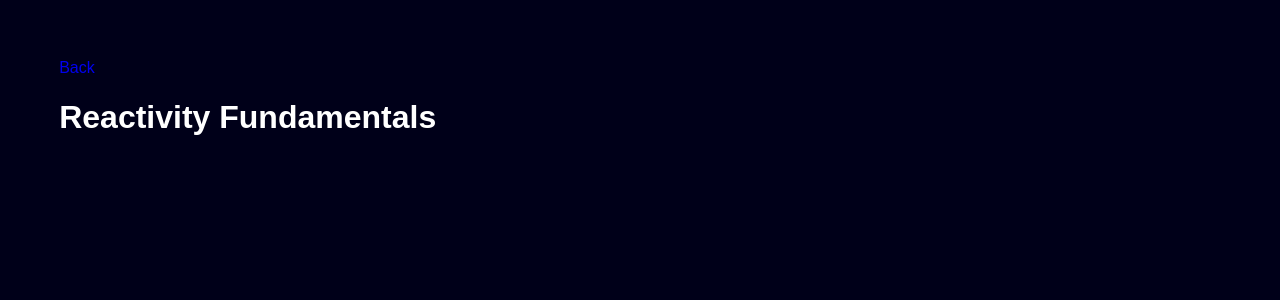
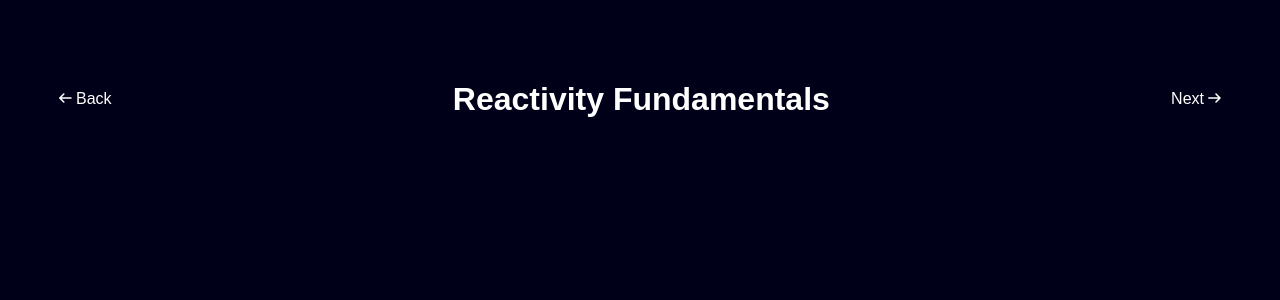
Before and after one commit to sam-yng/vue-feature-showcase, a Vue app: page /reactivity in a window 1280 px wide. Shown: the top 300 px of the page. Built offline with nearby package versions, Linux system fonts and the light colour scheme; the HTML template or start-up script is replaced by a standard one.

Commit message:
major navigation changes

```diff
--- a/package.json
+++ b/package.json
@@ -16,6 +16,9 @@
     "format": "prettier --write src/"
   },
   "dependencies": {
+    "@fortawesome/fontawesome-svg-core": "^7.1.0",
+    "@fortawesome/free-solid-svg-icons": "^7.1.0",
+    "@fortawesome/vue-fontawesome": "^3.1.2",
     "vue": "^3.5.22",
     "vue-router": "4"
   },
--- a/src/App.vue
+++ b/src/App.vue
@@ -1,6 +1,22 @@
 <script setup lang="ts">
-import { RouterView } from 'vue-router'
+import { RouterView, useRoute } from 'vue-router'
+import { computed } from 'vue'
 import NavButton from './components/NavButton.vue'
+import { routes } from './router'
+
+const route = useRoute()
+
+// Derive route order from router configuration
+const routeOrder = routes.map((r) => r.path)
+
+// Compute the next route
+const nextRoute = computed(() => {
+  const currentIndex = routeOrder.indexOf(route.path)
+  if (currentIndex === -1 || currentIndex === routeOrder.length - 1) {
+    return routeOrder[1] // No next route if current route not found or is last
+  }
+  return routeOrder[currentIndex + 1]
+})
 </script>
 
 <template>
@@ -14,12 +30,27 @@ import NavButton from './components/NavButton.vue'
     >
       <NavButton isReturn :href="href" :active="isActive" @click="navigate">Back</NavButton>
     </RouterLink>
-    <RouterView />
+    <RouterView class="content" />
+    <RouterLink
+      class="router-link"
+      :to="nextRoute!"
+      customer
+      v-slot="{ navigate, href, isActive }"
+      v-if="$route.path !== '/'"
+    >
+      <NavButton isNext :href="href" :active="isActive" @click="navigate">Next</NavButton>
+    </RouterLink>
   </main>
 </template>
 
-<style scoped>
+<style>
 .view {
   padding: 4vw;
+  display: flex;
+}
+.router-link {
+  text-decoration: none;
+  margin-top: auto;
+  margin-bottom: auto;
 }
 </style>
--- a/src/assets/main.css
+++ b/src/assets/main.css
@@ -1,5 +1,6 @@
 @import './base.css';
 
-.router-link {
-  text-decoration: none;
+.content {
+  margin-right: auto;
+  margin-left: auto;
 }
--- a/src/components/NavButton.vue
+++ b/src/components/NavButton.vue
@@ -1,8 +1,12 @@
 <script setup lang="ts">
+import { FontAwesomeIcon } from '@fortawesome/vue-fontawesome'
+import { faArrowLeft, faArrowRight } from '@fortawesome/free-solid-svg-icons'
+
 defineProps<{
   href: string
   active: boolean
   isReturn?: boolean
+  isNext?: boolean
 }>()
 
 const emit = defineEmits(['click'])
@@ -15,10 +19,12 @@ const onClick = (e: MouseEvent) => {
 <template>
   <a
     :href="href"
-    :class="{ active, 'return-button': isReturn, button: !isReturn }"
+    :class="{ active, 'return-next-button': isReturn || isNext, button: !isReturn && !isNext }"
     @click="onClick"
   >
+    <FontAwesomeIcon class="icon-left" v-if="isReturn" :icon="faArrowLeft" />
     <slot />
+    <FontAwesomeIcon class="icon-right" v-if="isNext" :icon="faArrowRight" />
   </a>
 </template>
 
@@ -38,11 +44,20 @@ const onClick = (e: MouseEvent) => {
   color: white;
   background-color: #000019;
 }
-.return-button {
+.return-next-button {
   text-align: center;
   text-decoration: none;
+  color: white;
 }
-.return-button:hover {
-  color: green;
+.return-next-button:hover {
+  color: #ff2c8b;
+}
+.icon-left {
+  margin-right: 4px;
+  max-width: 1vw;
+}
+.icon-right {
+  margin-left: 4px;
+  max-width: 1vw;
 }
 </style>
--- a/src/components/NavContainer.vue
+++ b/src/components/NavContainer.vue
@@ -8,5 +8,8 @@
 
 <style scoped>
 .container {
+  display: flex;
+  gap: 1vw;
+  padding-top: 3vh;
 }
 </style>
--- a/src/main.ts
+++ b/src/main.ts
@@ -3,4 +3,11 @@ import App from './App.vue'
 import { router } from './router'
 import './assets/main.css'
 
-createApp(App).use(router).mount('#app')
+import { library } from '@fortawesome/fontawesome-svg-core'
+import { FontAwesomeIcon } from '@fortawesome/vue-fontawesome'
+
+import { faArrowLeft } from '@fortawesome/free-solid-svg-icons'
+
+library.add(faArrowLeft)
+
+createApp(App).use(router).component('FontAwesomeIcon', FontAwesomeIcon).mount('#app')
--- a/src/router/index.ts
+++ b/src/router/index.ts
@@ -3,7 +3,7 @@ import HomeView from '@/views/HomeView.vue'
 import ReactivityView from '@/views/ReactivityView.vue'
 import ComputedView from '@/views/ComputedView.vue'
 
-const routes = [
+export const routes = [
   { path: '/', component: HomeView },
   { path: '/reactivity', component: ReactivityView },
   { path: '/computed', component: ComputedView },
--- a/src/views/HomeView.vue
+++ b/src/views/HomeView.vue
@@ -5,10 +5,16 @@ import NavContainer from '@/components/NavContainer.vue'
 </script>
 
 <template>
+  <main>
     <h1>Welcome!</h1>
     <p>Let's explore some bootleg documentation</p>
     <NavContainer>
-    <RouterLink class="router-link" to="/reactivity" customer v-slot="{ navigate, href, isActive }">
+      <RouterLink
+        class="router-link"
+        to="/reactivity"
+        customer
+        v-slot="{ navigate, href, isActive }"
+      >
         <NavButton :href="href" :active="isActive" @click="navigate"
           >Reactivity Fundamentals</NavButton
         >
@@ -22,6 +28,7 @@ import NavContainer from '@/components/NavContainer.vue'
         >
       </RouterLink>
     </NavContainer>
+  </main>
 </template>
 
 <style scoped></style>
```
Also changed, not shown: src/assets/arrow-left.svg (deleted), 1 other file (tests, documents, lock files or other folders). Lines whose indentation alone changed are shown as unchanged.
